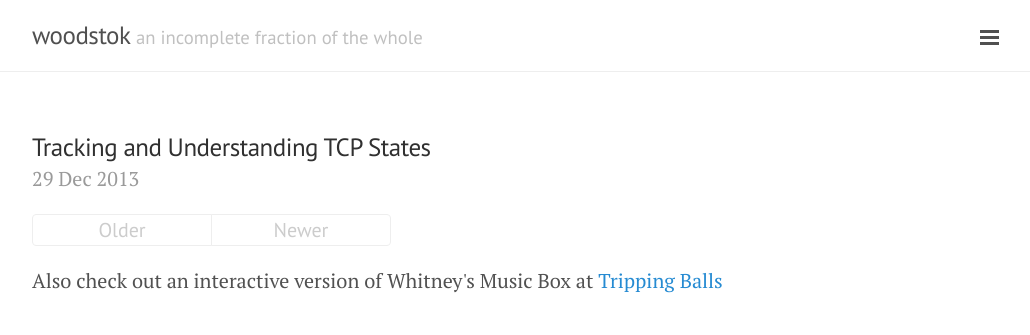
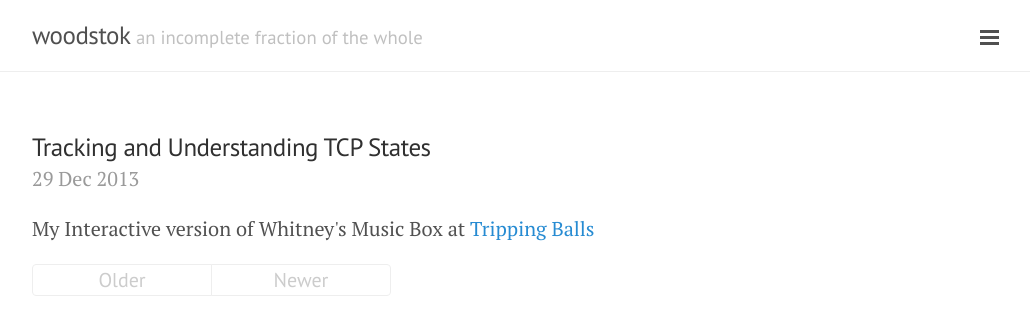
Before and after one commit to woodstok/woodstok.github.io, a Jekyll site: the page built from index.html, in a window 1280 px wide. Shown: the top 335 px of the page, without its empty margins (248-1278 px from the left). Built offline with Jekyll 4.4.1, drawn with Linux system fonts in a browser that asks for light colours; Markdown is read by kramdown in place of the engine named in the settings; the list of posts is cut into pages by our own code.

Commit message:
changed whitney box layout in main page

```diff
--- a/index.html
+++ b/index.html
@@ -19,6 +19,9 @@ title: Home
     {% endcomment %}
   </div>
   {% endfor %}
+<div class="others post">
+  My Interactive version of Whitney's Music Box at <a href="http://woodstok.io/trippingballs/">Tripping Balls</a>
+</div>
 </div>
 
 <div class="pagination">
@@ -37,7 +40,3 @@ title: Home
     <span class="pagination-item newer">Newer</span>
   {% endif %}
 </div>
-
-<div class="others">
-  Also check out an interactive version of Whitney's Music Box at <a href="http://woodstok.io/trippingballs/">Tripping Balls</a>
-</div>
```
